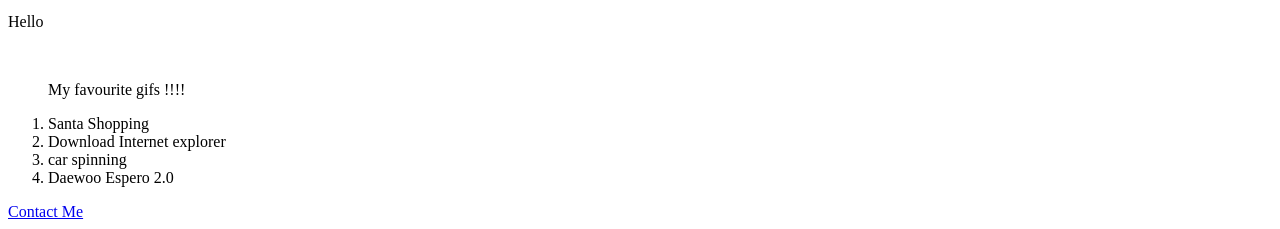
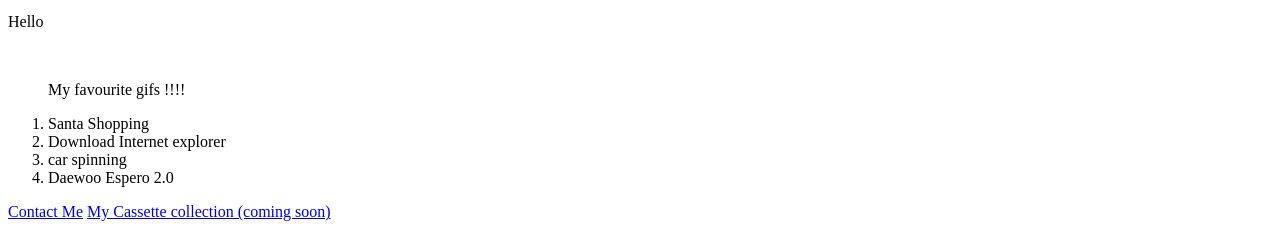
Before and after one commit to englishmanInNewYork/TheworldsBestWebsite, a plain HTML site: page index.html in a window 1280 px wide. Shown: the part 707-936 px from the top of the page. Drawn offline with Linux system fonts and the light colour scheme.

Commit message:
Update index.html

```diff
--- a/index.html
+++ b/index.html
@@ -20,6 +20,7 @@
 			<li>Daewoo Espero 2.0</li>
 			</ol>
 			<a href="page2.html">Contact Me</a>
+			<a href="cass.html">My Cassette collection (coming soon)</a>
 
 		</body>
 
```
